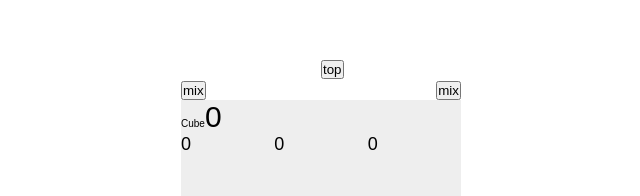
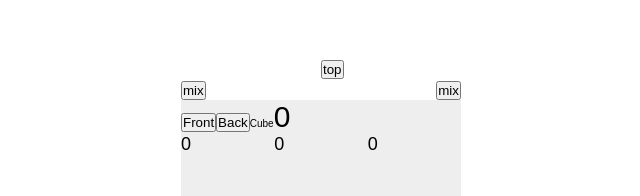
Before and after one commit to justin-cueva/cube, a React (Create React App) app: page / in a window 1280 px wide. Shown: the part 160-356 px from the top of the page, without its empty margins (319-959 px from the left). Built offline with nearby package versions, Linux system fonts and the light colour scheme.

Commit message:
renamed buttons file

```diff
--- a/src/components/Cube.js
+++ b/src/components/Cube.js
@@ -1,6 +1,6 @@
 import React, { Fragment, useEffect, useReducer } from "react";
 
-import SpinButtons from "./SpinButtons";
+import ViewButtons from "./ViewButtons";
 import MixButtons from "./MixButtons";
 import { cubeReducer, initialCubeState } from "../cubeReducer";
 
@@ -13,8 +13,17 @@ const Cube = () => {
 
   return (
     <div className="cube">
-      <SpinButtons cubeDispatch={cubeDispatch} />
+      <ViewButtons cubeDispatch={cubeDispatch} />
       <MixButtons cubeDispatch={cubeDispatch} cubeState={cubeState} />
+      <button
+        type="button"
+        onClick={() => cubeDispatch({ type: "VIEW_FRONT" })}
+      >
+        Front
+      </button>
+      <button type="button" onClick={() => cubeDispatch({ type: "VIEW_BACK" })}>
+        Back
+      </button>
       Cube
       <span
         style={{ fontSize: "3rem" }}
--- a/src/components/SpinButtons.js
+++ b/src/components/ViewButtons.js
@@ -1,6 +1,6 @@
 import { Fragment } from "react";
 
-const SpinButtons = ({ cubeDispatch }) => {
+const ViewButtons = ({ cubeDispatch }) => {
   return (
     <Fragment>
       <button
@@ -43,4 +43,4 @@ const SpinButtons = ({ cubeDispatch }) => {
   );
 };
 
-export default SpinButtons;
+export default ViewButtons;
```
